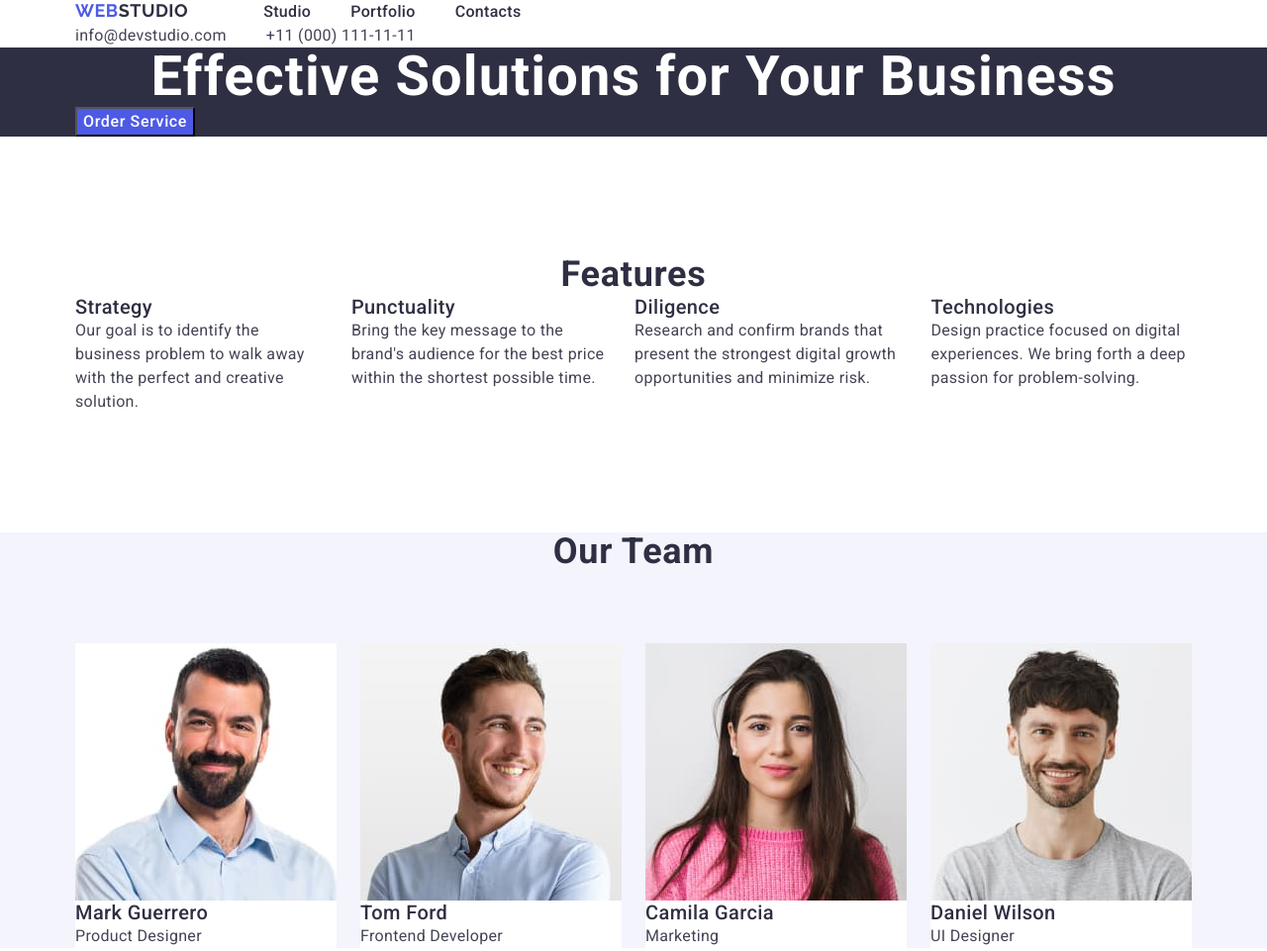
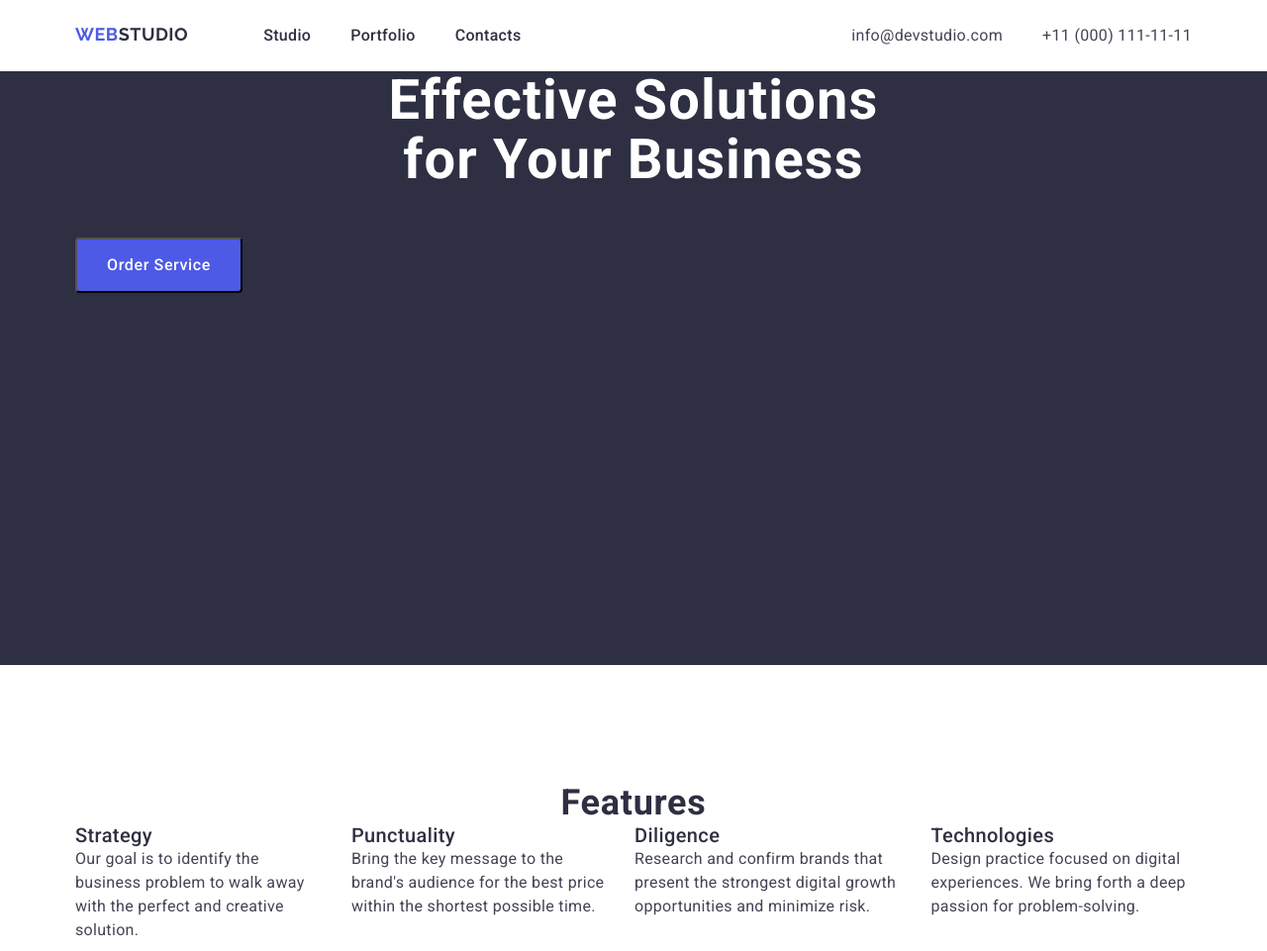
Before and after one commit to aleksey-pru/goit-markup-hw-03, a plain HTML site: page index.html in a window 1280 px wide. Shown: the top 961 px of the page at 99% size. Drawn offline with nearby package versions, Linux system fonts and the light colour scheme.

Commit message:
fix html/css

```diff
--- a/css/styles.css
+++ b/css/styles.css
@@ -46,6 +46,12 @@ img {
     letter-spacing: 0.03em;
     text-transform: uppercase;
     color: #4d5ae5;
+}
+
+.header-container {
+    display: flex;
+    justify-content: space-between;
+    padding: 24px 0;
 }
 
 .navigation {
@@ -108,7 +114,10 @@ img {
 
 .bg-solution {
     background-color: #2e2f42;
+    height: 600px;
 }
+
+
 
 .title-solution {
     font-weight: 700;
@@ -117,9 +126,16 @@ img {
     letter-spacing: 0.02em;
     text-align: center;
     color: #fff;
+    max-width: 496px;
+    margin: 0 auto;
+    margin-bottom: 48px;
 }
 
 .order-button {
+    margin: 0 auto;
+    width: 169px;
+    height: 56px;
+    border-radius: 4px;
     font-weight: 500;
     font-size: 16px;
     line-height: 150%;
@@ -253,6 +269,7 @@ img {
 
 .footer {
     background-color: #2e2f42;
+    height: 312px;
 }
 
 .footer-logo {
--- a/index.html
+++ b/index.html
@@ -14,6 +14,7 @@
 <body>
     <header>
         <div class="container">
+            <div class="header-container">
                 <nav class="navigation">
                     <a class="header-logo" href="./index.html">Web<span class="header-studio">Studio</span></a>
                     <ul class="navigation-items">
@@ -29,14 +30,17 @@
                     </ul>
                 </address>
             </div>
+        </div>
     </header>
 
     <main>
 
             <section class="bg-solution" class="section">
             <div class="container">
+                <div class="text-button">
                     <h1 class="title-solution">Effective Solutions for Your Business</h1>
                     <button class="order-button" type="button">Order Service</button>
+                </div>
             </div>
             </section>
 
@@ -66,7 +70,7 @@
                     </ul>
                 </div>
             </section>
-            <section class="team-section" class="section">
+            <section class="team-section section">
                 <div class="container">
                     <h2 class="title-team">Our Team</h2>
                     <ul class="team-list">
```
Lines whose indentation alone changed are shown as unchanged.
